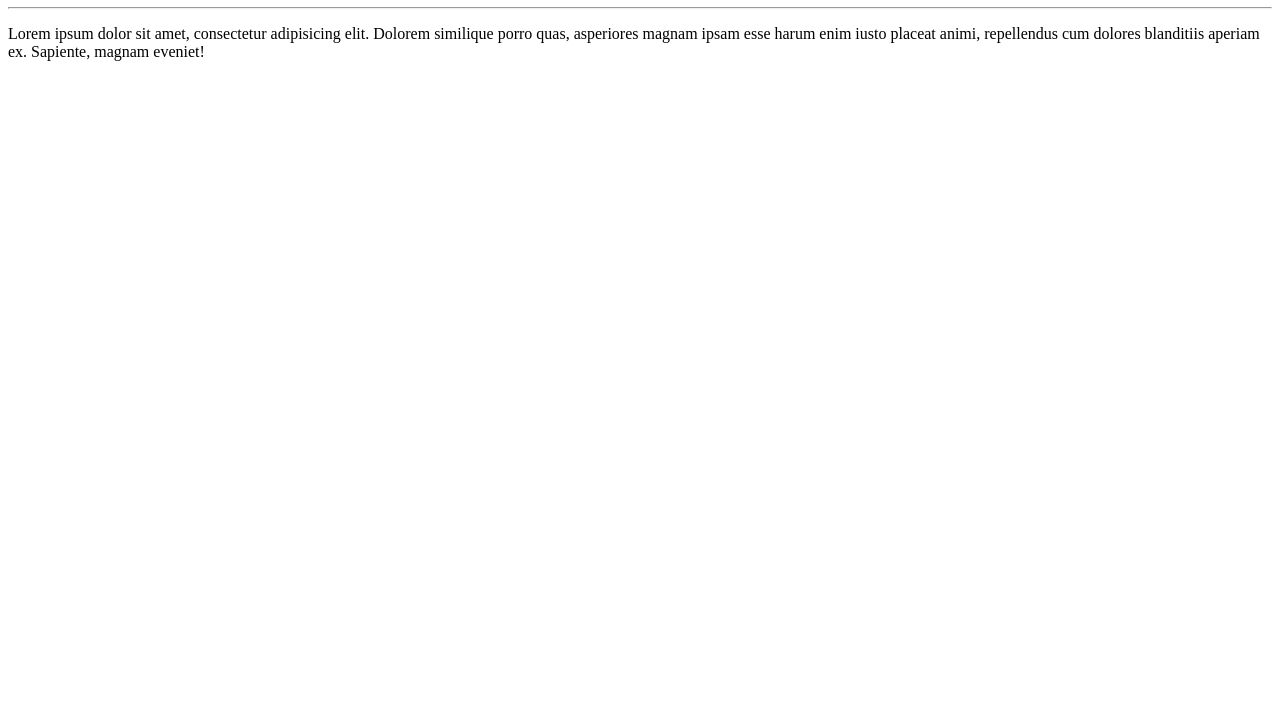
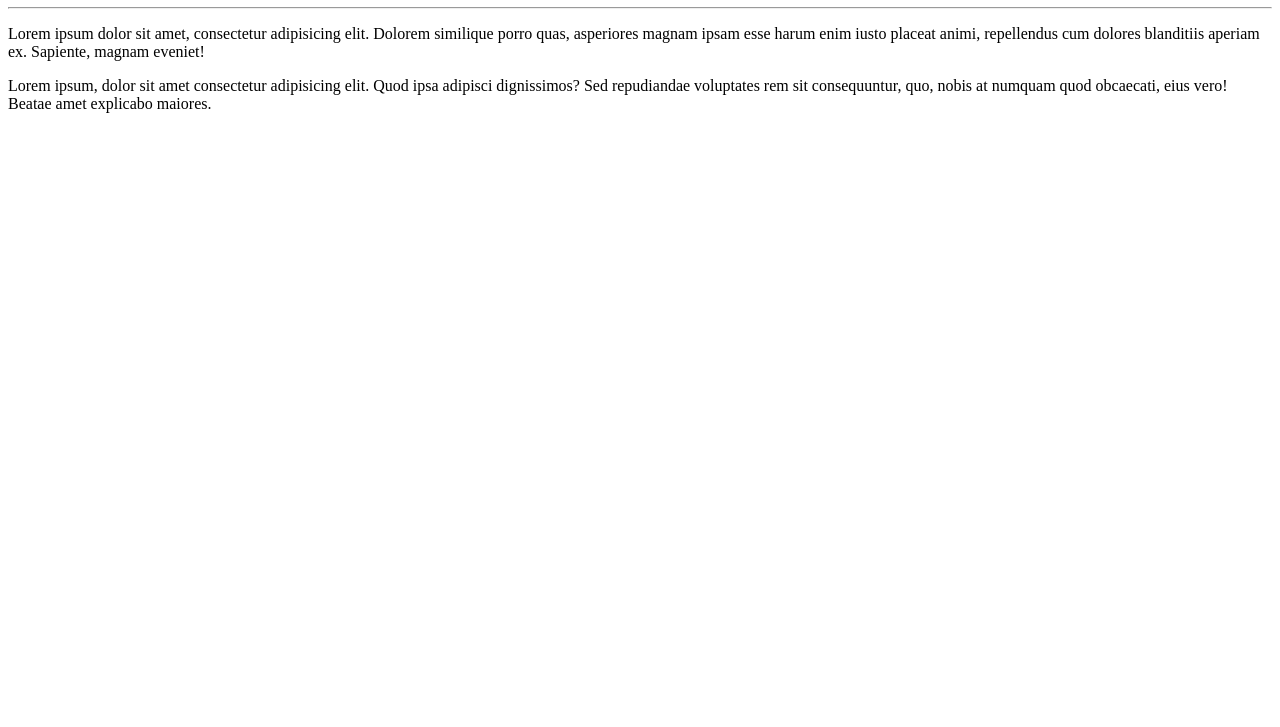
Before and after one commit to paulodavid26/Ola-Mundo, a plain HTML site: page site-exemplo/index.html in a window 1280 px wide. Shown: the part 73-800 px from the top of the page. Drawn offline with Linux system fonts and the light colour scheme.

Commit message:
adicionei um paragrafo

```diff
--- a/site-exemplo/index.html
+++ b/site-exemplo/index.html
@@ -9,5 +9,6 @@
     <h1>Olá, Mundo</h1>
     <hr>
     <p>Lorem ipsum dolor sit amet, consectetur adipisicing elit. Dolorem similique porro quas, asperiores magnam ipsam esse harum enim iusto placeat animi, repellendus cum dolores blanditiis aperiam ex. Sapiente, magnam eveniet!</p>
+    <p>Lorem ipsum, dolor sit amet consectetur adipisicing elit. Quod ipsa adipisci dignissimos? Sed repudiandae voluptates rem sit consequuntur, quo, nobis at numquam quod obcaecati, eius vero! Beatae amet explicabo maiores.</p>
 </body>
 </html>
```
